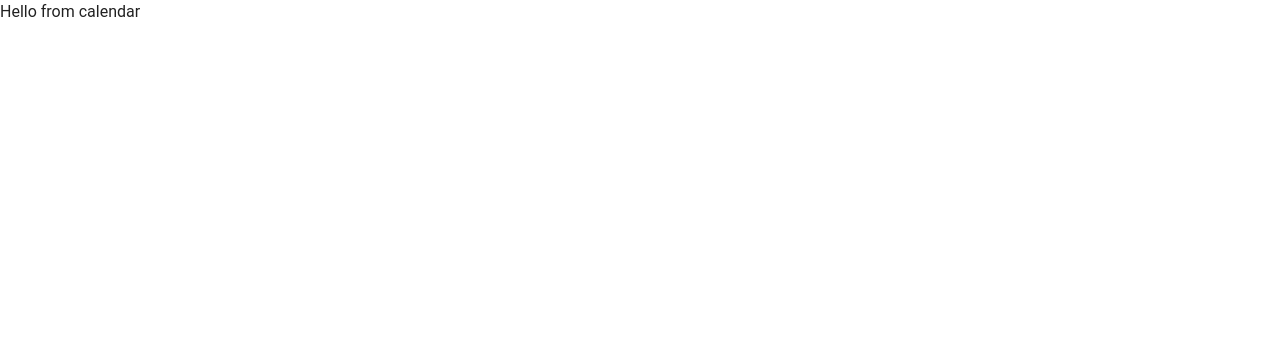
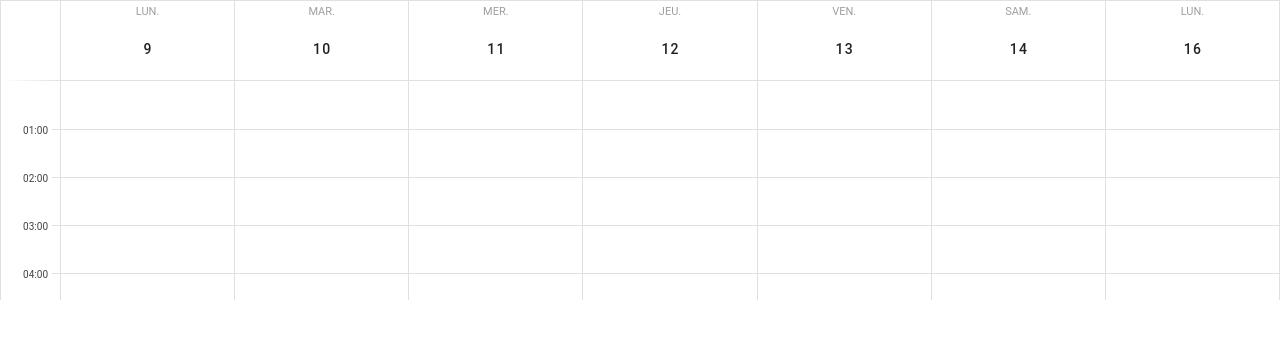
Before and after one commit to stratosphr/shine-calendar, a Vue app: page / in a window 1280 px wide. Shown: the top 338 px of the page. Built offline with nearby package versions, Linux system fonts and the light colour scheme.

Commit message:
Displayed calendar with custom start and end dates

```diff
--- a/src/components/SCalendar.vue
+++ b/src/components/SCalendar.vue
@@ -1,17 +1,36 @@
 <template>
-  <p>Hello from calendar</p>
+  <v-sheet height="300">
+    <v-calendar
+        :end="end"
+        :short-intervals="false"
+        :start="start"
+        :weekdays="[1, 2, 3, 4, 5, 6]"
+        locale="fr"
+        ref="calendar"
+        type="week"
+    >
+    </v-calendar>
+  </v-sheet>
 </template>
 
 <script>
+	import moment from 'moment'
+
 	export default {
 		name: 'SCalendar',
 
 		created() {
 			console.clear()
+			moment.locale('fr')
 		},
 
-		mounted() {
-			console.log('Mounteds')
+		computed: {
+			start() {
+				return moment('2020-03-20').startOf('week').format('YYYY-MM-DD')
+			},
+			end() {
+				return moment('2020-03-23').endOf('week').format('YYYY-MM-DD')
+			}
 		}
 
 	}
```
